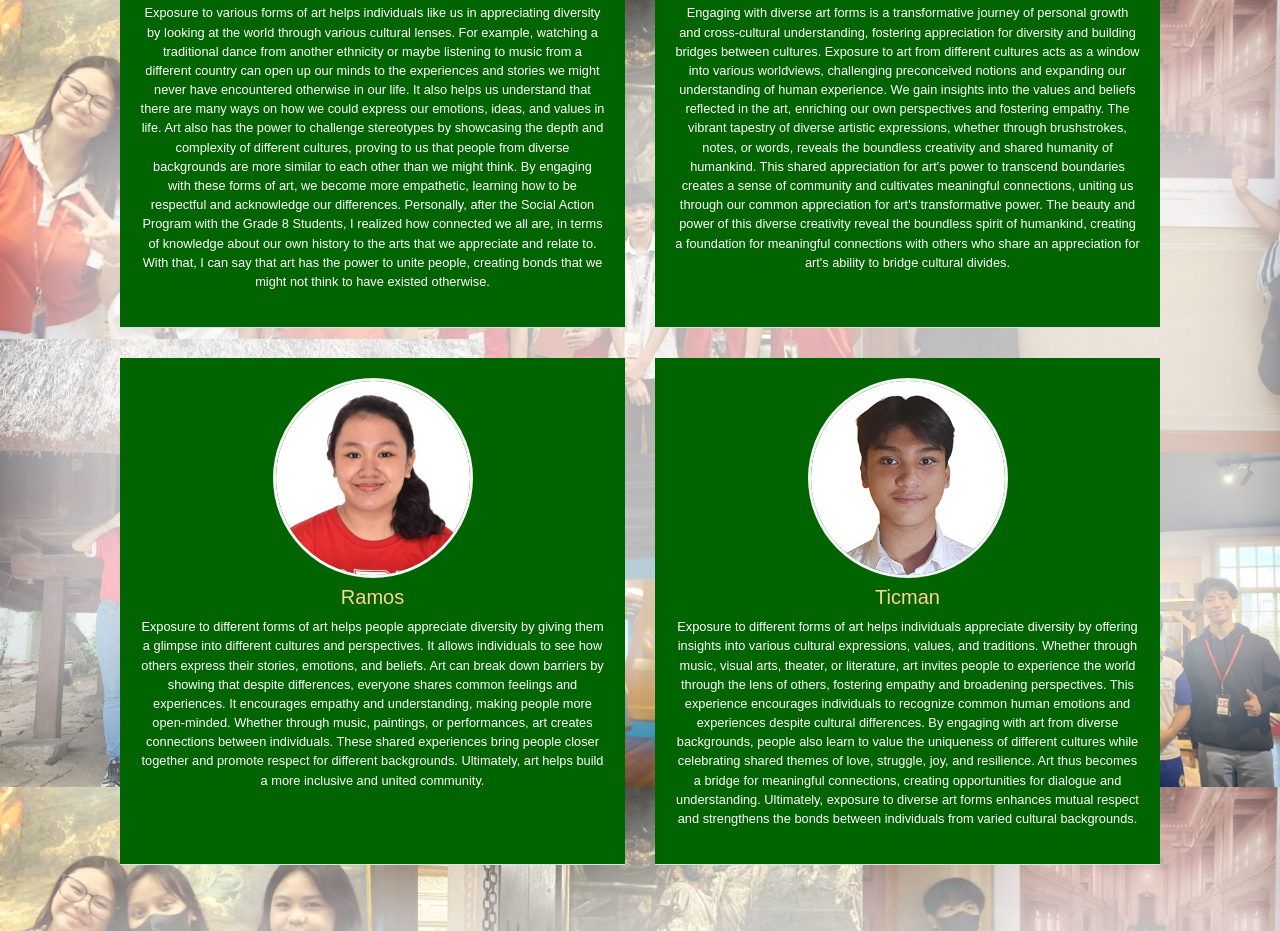
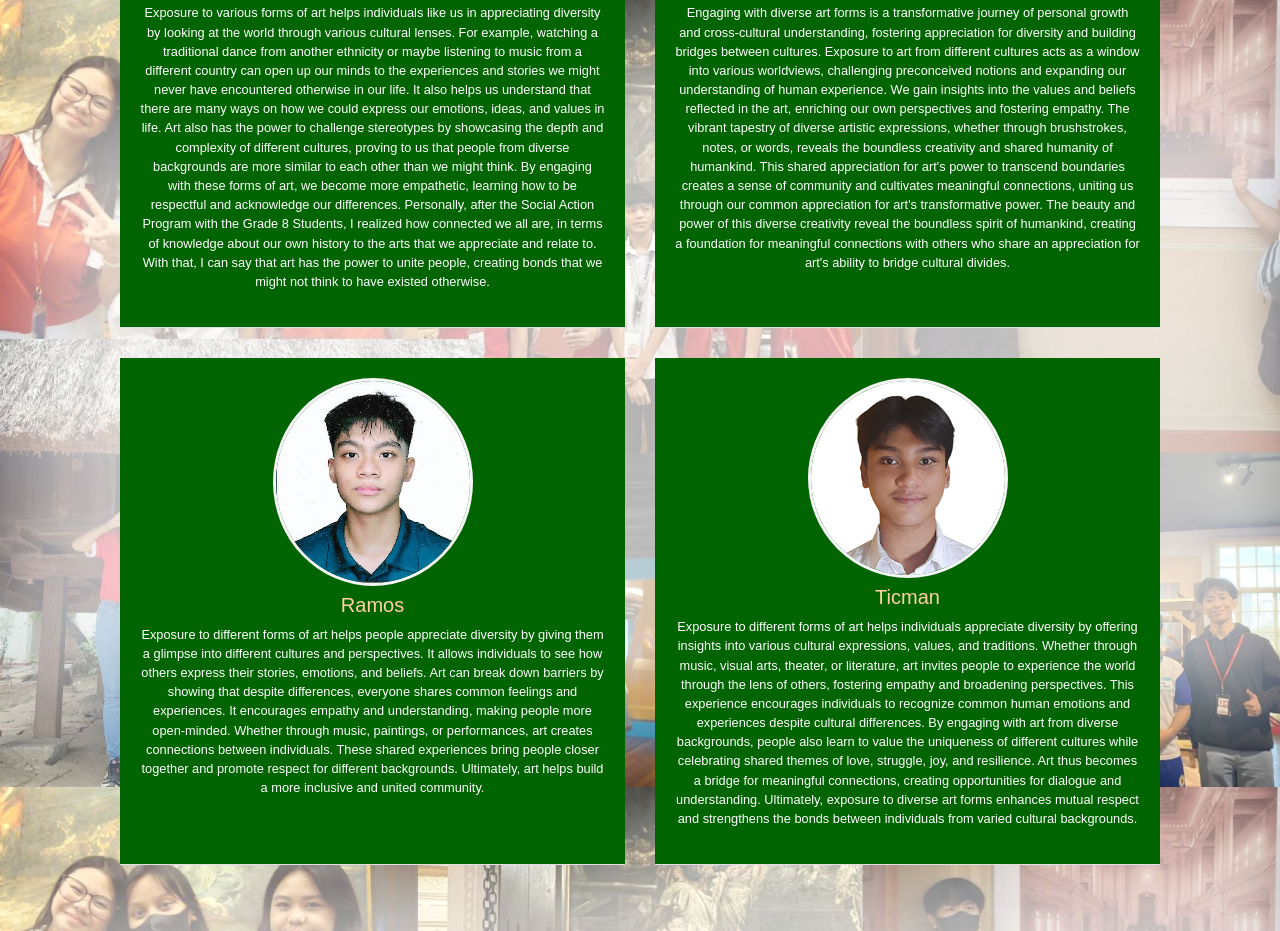
Before and after one commit to nayumi04/CPAR-STEM-SAP, a plain HTML site: page REF3.html in a window 1280 px wide. Shown: the part 1613-2544 px from the top of the page. Drawn offline with nearby package versions, Linux system fonts and the light colour scheme.

Commit message:
Update REF3.html

```diff
--- a/REF3.html
+++ b/REF3.html
@@ -254,7 +254,7 @@ nav{
 
 		<tr>
 			<td id= "td1">
-  <img src="RAMOS.jpeg" alt="Avatar"  class="logo" style="width:200px">
+  <img src="Ramos.jpg" alt="Avatar"  class="logo" style="width:200px">
 <h4> Ramos  </h4>
 <p>Exposure to different forms of art helps people appreciate diversity by giving them a glimpse into different cultures and perspectives. It allows individuals to see how others express their stories, emotions, and beliefs. Art can break down barriers by showing that despite differences, everyone shares common feelings and experiences. It encourages empathy and understanding, making people more open-minded. Whether through music, paintings, or performances, art creates connections between individuals. These shared experiences bring people closer together and promote respect for different backgrounds. Ultimately, art helps build a more inclusive and united community.
 </p>
```
